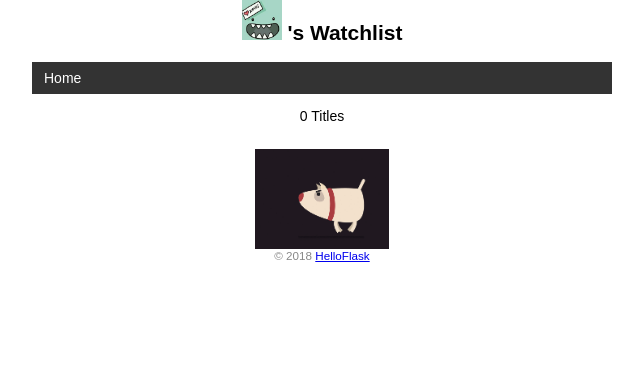
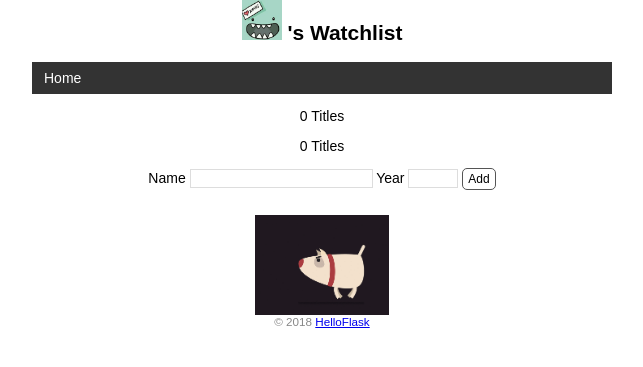
Before and after one commit to a-46/watchlist, a Python web app: template templates/index.html in a window 1280 px wide. Shown: the top 367 px of the page, without its empty margins (318-961 px from the left). Run offline with Jinja, Linux system fonts and the light colour scheme; the template is opened without the code that fills it, so the values that code supplies are empty.

Commit message:
dono what's changed yesterday

```diff
--- a/templates/index.html
+++ b/templates/index.html
@@ -12,4 +12,11 @@
     {% endfor %}
 </ul>
 
+<p>{{ movies|length }} Titles</p>
+<form method="post">
+    Name <input type="text" name="title" autocomplete="off" required>
+    Year <input type="text" name="year" autocomplete="off" required>
+    <input class="btn" type="submit" name="submit" value="Add">
+</form>
+
 {% endblock %}
```
